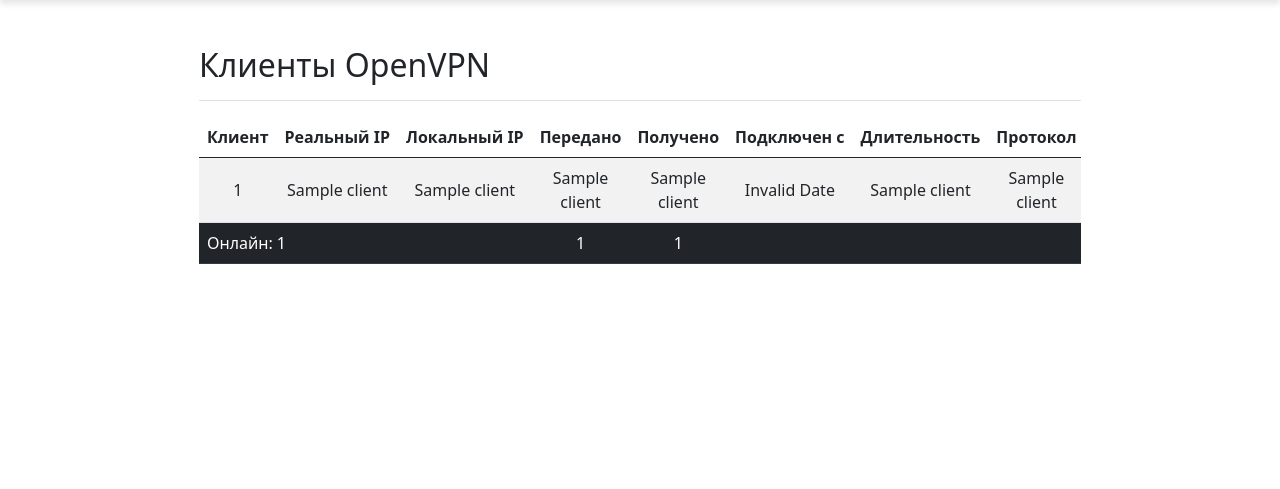
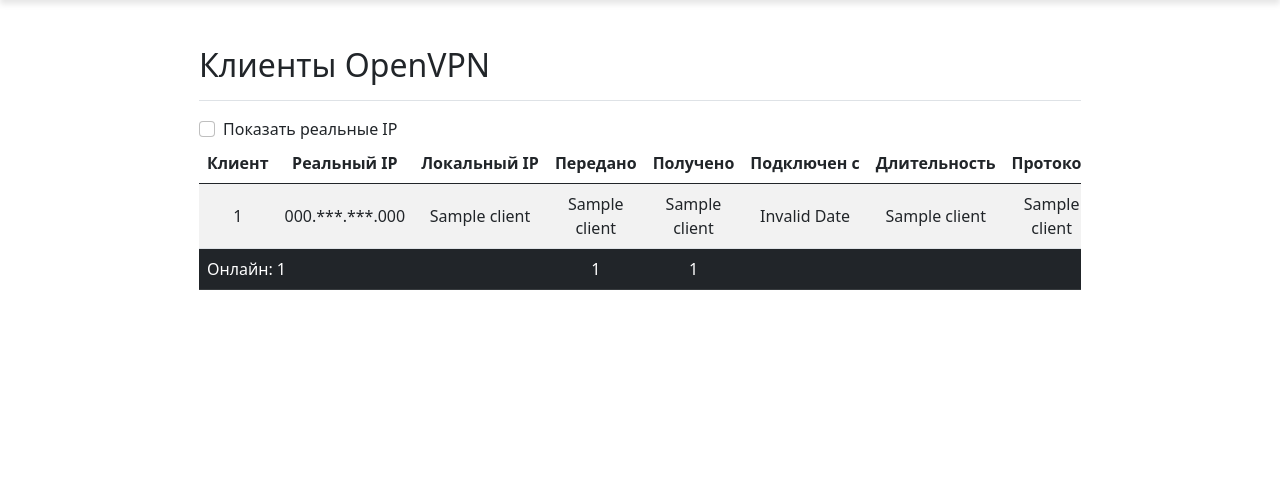
Before and after one commit to TheMurmabis/StatusOpenVPN, a Flask app: template templates/ovpn.html in a window 1280 px wide. Shown: the part 64-553 px from the top of the page. Run offline with Flask 3, Linux system fonts and the light colour scheme; the template is opened without the code that fills it: most values are stand-ins (such as "Sample title", 1, 10 or a date in 2020); some libraries are stand-ins or nearby versions.

Commit message:
Update ovpn.html

```diff
--- a/main.py
+++ b/main.py
@@ -311,7 +311,7 @@ def mask_ip(ip_address):
         # Добавляем ведущие нули, чтобы каждая часть занимала 3 символа
         parts = [f"{int(part):03}" for part in parts]
 
-        return f"{parts[0]}.***.***.{parts[3]}"
+        return f"{parts[0]}.{parts[1]}.{parts[2]}.{parts[3]}"
     return ip_address
 
 
@@ -595,7 +595,8 @@ def ovpn():
         error_message = (
             "Обнаружены конфликтующие настройки часового пояса "
             "в файлах /etc/timezone и /etc/localtime. "
-            "Попробуйте установить правильный часовой пояс с помощью команды: sudo dpkg-reconfigure tzdata"
+            "Попробуйте установить правильный часовой пояс"
+            "с помощью команды: sudo dpkg-reconfigure tzdata"
         )
         return render_template("ovpn.html", error_message=error_message), 500
 
--- a/static/js/ovpn_page.js
+++ b/static/js/ovpn_page.js
@@ -14,3 +14,18 @@ function convertToUserTimezone() {
 
 // Вызов функции после загрузки страницы
 document.addEventListener('DOMContentLoaded', convertToUserTimezone);
+
+function toggleRealIP() {
+    const showRealIP = document.getElementById("toggleRealIP").checked;
+    const ipCells = document.querySelectorAll(".real-ip-cell");
+
+    ipCells.forEach(cell => {
+        if (showRealIP) {
+            // Показать реальные IP
+            cell.textContent = cell.getAttribute("data-real-ip");
+        } else {
+            // Показать замаскированные IP
+            cell.textContent = cell.getAttribute("data-masked-ip");
+        }
+    });
+}
--- a/templates/ovpn.html
+++ b/templates/ovpn.html
@@ -8,10 +8,16 @@
 </div>
 
 {% if error_message %}
-    <div class="alert alert-danger" role="alert">
-        {{ error_message }}
-    </div>
+<div class="alert alert-danger" role="alert">
+    {{ error_message }}
+</div>
 {% else %}
+<div class="form-check">
+    <input class="form-check-input" type="checkbox" id="toggleRealIP" onchange="toggleRealIP()">
+    <label class="form-check-label" for="toggleRealIP">
+        Показать реальные IP
+    </label>
+</div>
 <div class="table-responsive main_table">
     <table class="table table-striped">
         <thead>
@@ -30,13 +36,20 @@
             {% for client in clients %}
             <tr class="text-center">
                 <td class="text-center">{{ client[0] }}</td>
-                <td class="text-center">{{ client[1] }}</td>
+                {% set ip_segments = client[1].split(':')[0].split('.') %}
+                <td class="text-center real-ip-cell" data-real-ip="{{ client[1] }}"
+                    data-masked-ip="{{ '{:03}'.format(ip_segments[0]|int) }}.***.***.{{ '{:03}'.format(ip_segments[-1]|int) }}">
+                    {{ '{:03}'.format(ip_segments[0]|int) }}.***.***.{{ '{:03}'.format(ip_segments[-1]|int) }}
+                </td>
                 <td class="text-center">{{ client[2] }}</td>
                 <td class="text-center">{{ client[3] }}</td>
                 <td class="text-center">{{ client[4] }}</td>
                 <td class="text-center connection-time" data-utc="{{ client[5] }}">{{ client[5] }}</td>
                 <td class="text-center">{{ client[6] }}</td>
                 <td class="text-center">{{ client[7] }}</td>
+
+
+
             </tr>
             {% endfor %}
             <tr class="table-dark text-left">
```
Also changed, not shown: README.md.
